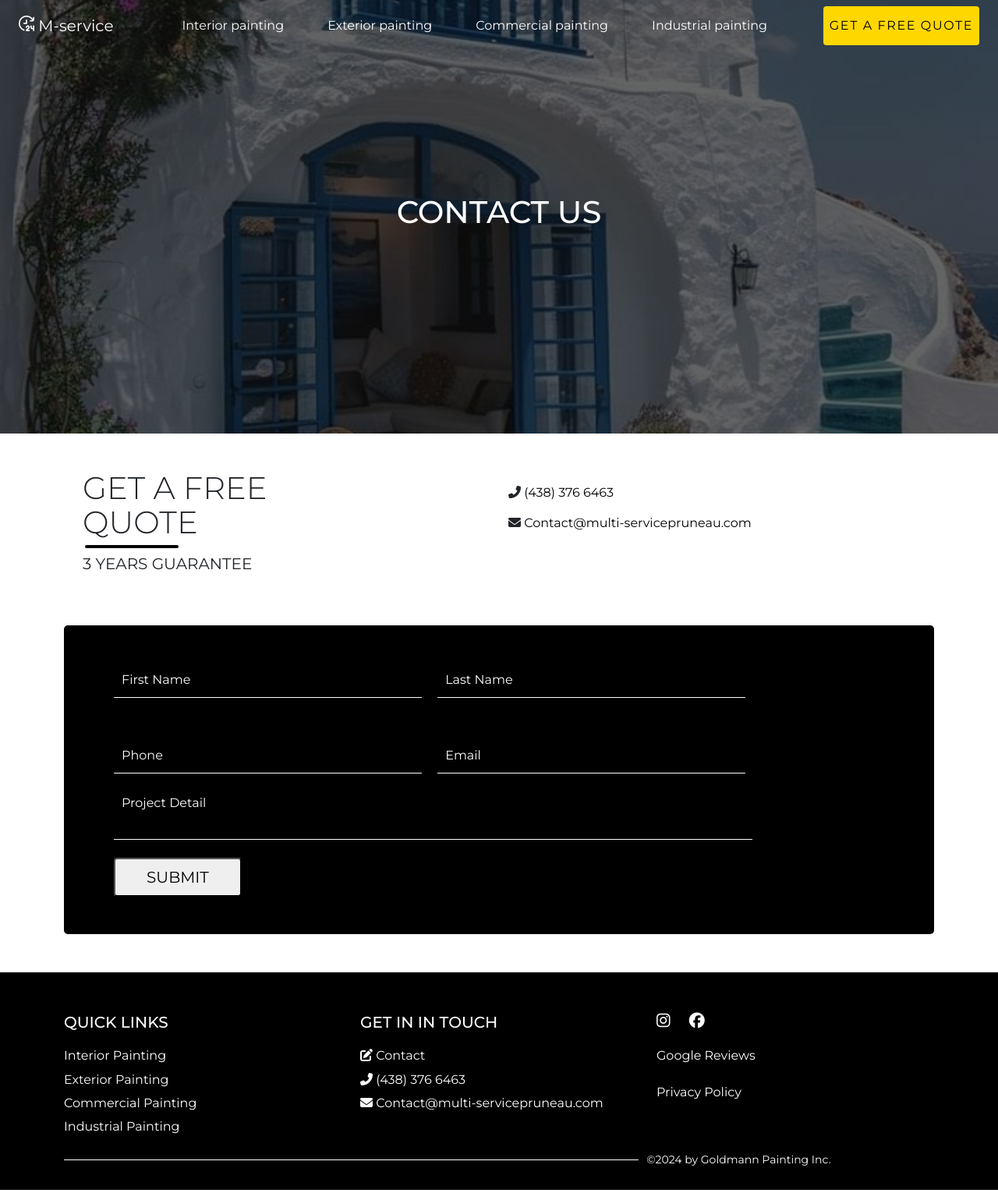
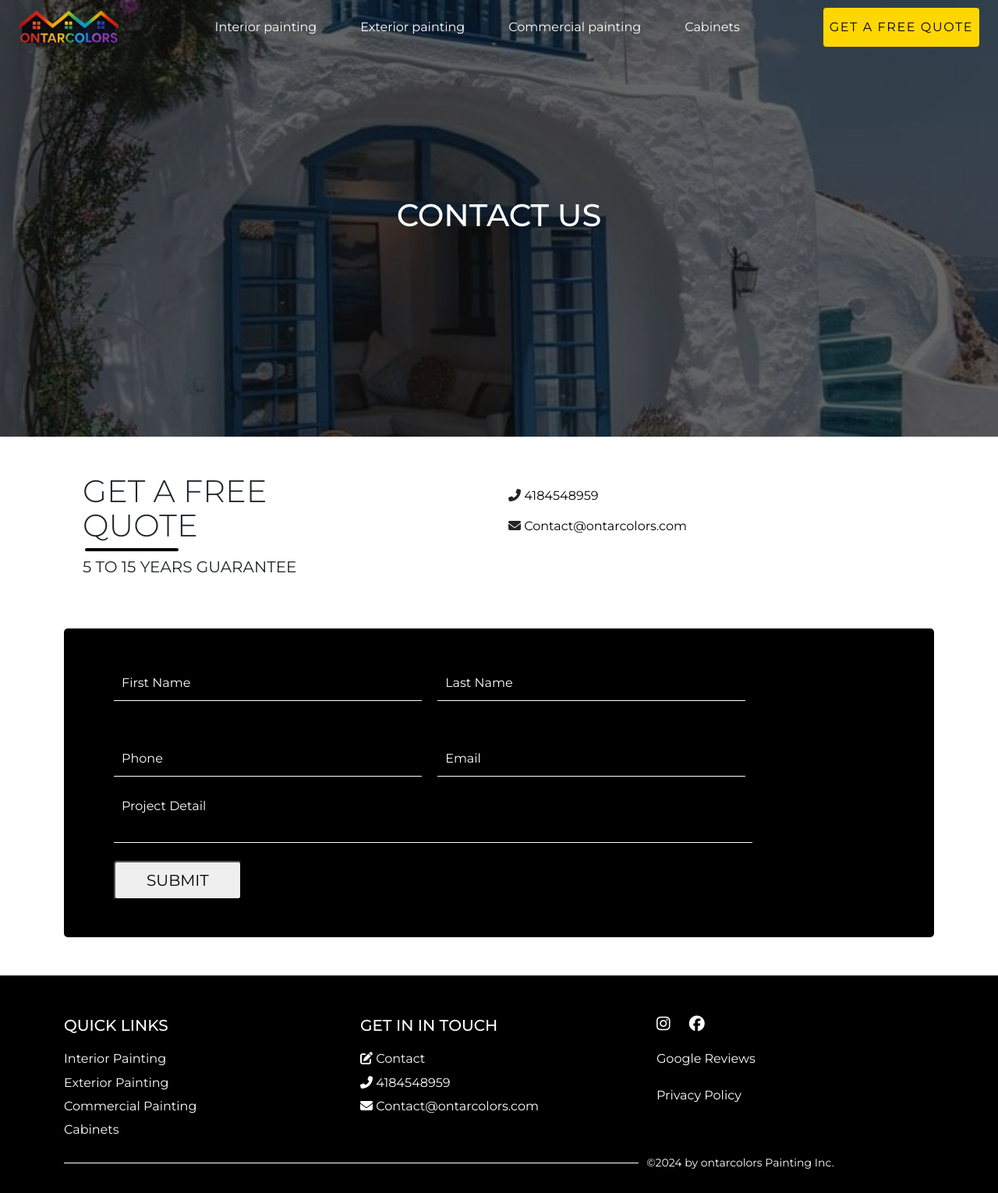
Before and after one commit to Ejazali96/Multi-service, a plain HTML site: page contact-us.html in a window 1280 px wide. Shown: the whole page at 78% size. Drawn offline with nearby package versions, Linux system fonts and the light colour scheme.

Commit message:
UI changes
UI changes

```diff
--- a/contact-us.html
+++ b/contact-us.html
@@ -23,8 +23,7 @@
       <nav class="navbar navbar-expand-lg navbar-light">
         <div class="container-fluid">
           <a class="navbar-brand" href="./index.html">
-                    <i class="fi fi-rr-time-twenty-four"></i>
-                    M-service
+            <img src="images/logo-1.png" alt="ontarcolors Logo" class="logo">
 
           </a>
           <button class="navbar-toggler" type="button" data-bs-toggle="collapse"
@@ -60,7 +59,7 @@
                 <a class="nav-link " href="#commercial">Commercial painting</a>
               </li>
               <li class="nav-item">
-                      <a class="nav-link " href="#commercial">Industrial painting</a>
+                <a class="nav-link " href="#commercial">Cabinets</a>
               </li>
             </ul>
             <form class="d-flex">
@@ -84,15 +83,15 @@
                     <div class="title">
                         <h3 class="text-uppercase">
                             Get a FREE Quote</h3>
-                        <p class="mt-3 text-uppercase gurantee"> 3 years guarantee
+                        <p class="mt-3 text-uppercase gurantee"> 5 To 15 years guarantee
                         </p>
                       </div>
                 </div>
                 <div class="col-md-6">
                     <div class="contact-us-link">
                         <ul class="ps-0 mt-3">
-                          <li class="text-dark"> <i class="fas fa-phone-alt"></i> <a href="tel:(438) 376 6463">(438) 376 6463</a></li>
-                          <li class="text-dark"> <i class="fas fa-envelope"></i> <a href="mailto: Contact@multi-servicepruneau.com"> Contact@multi-servicepruneau.com</a></li>
+                          <li class="text-dark"> <i class="fas fa-phone-alt"></i><a href="tel:4184548959"> 4184548959</a></li>
+                          <li class="text-dark"> <i class="fas fa-envelope"></i> <a href="mailto: Contact@ontarcolors.com"> Contact@ontarcolors.com</a></li>
                         </ul>
                       </div>
                 </div>
@@ -139,7 +138,7 @@
               <li><a href="#interior">Interior Painting</a> </li>
               <li><a href="#exterior">Exterior Painting</a> </li>
               <li><a href="#commercial"> Commercial Painting</a></li>
-                    <li> <a href="#commercial">Industrial Painting</a> </li>
+              <li> <a href="#commercial">Cabinets</a> </li>
             </ul>
           </div>
         </div>
@@ -148,9 +147,9 @@
           <div class="footer-link">
             <h4>GET IN IN TOUCH</h4>
             <ul class="ps-0 mt-3">
-                  <li> <i class="fas fa-edit"></i> Contact</li>
-                  <li> <i class="fas fa-phone-alt"></i> <a href="tel:(438) 376 6463">(438) 376 6463</a></li>
-                  <li> <i class="fas fa-envelope"></i> <a href="mailto: Contact@multi-servicepruneau.com"> Contact@multi-servicepruneau.com</a></li>
+              <li> <i class="fas fa-edit"></i> <a href="./contact-us.html">Contact</a></li>
+              <li> <i class="fas fa-phone-alt"></i> <a href="tel:4184548959"> 4184548959</a></li>
+              <li> <i class="fas fa-envelope"></i> <a href="mailto: Contact@ontarcolors.com"> Contact@ontarcolors.com</a></li>
             </ul>
           </div>
         </div>
@@ -170,7 +169,7 @@
       </div>
       <div class="d-flex align-items-center copy-right">
         <div class="line"></div>
-            <p>©2024 by Goldmann Painting Inc.</p>
+        <p>©2024 by ontarcolors Painting Inc.</p>
       </div>
     </div>
   </footer>
--- a/css/style.css
+++ b/css/style.css
@@ -209,6 +209,7 @@ padding: 0.8rem 0;
   }
   .title-detail p{
     font-size: 18px;
+       color: black;
   }
   .direction{
     flex-direction: column;
```
Also changed, not shown: index.html (+21 -21 lines). Lines whose indentation alone changed are shown as unchanged.
